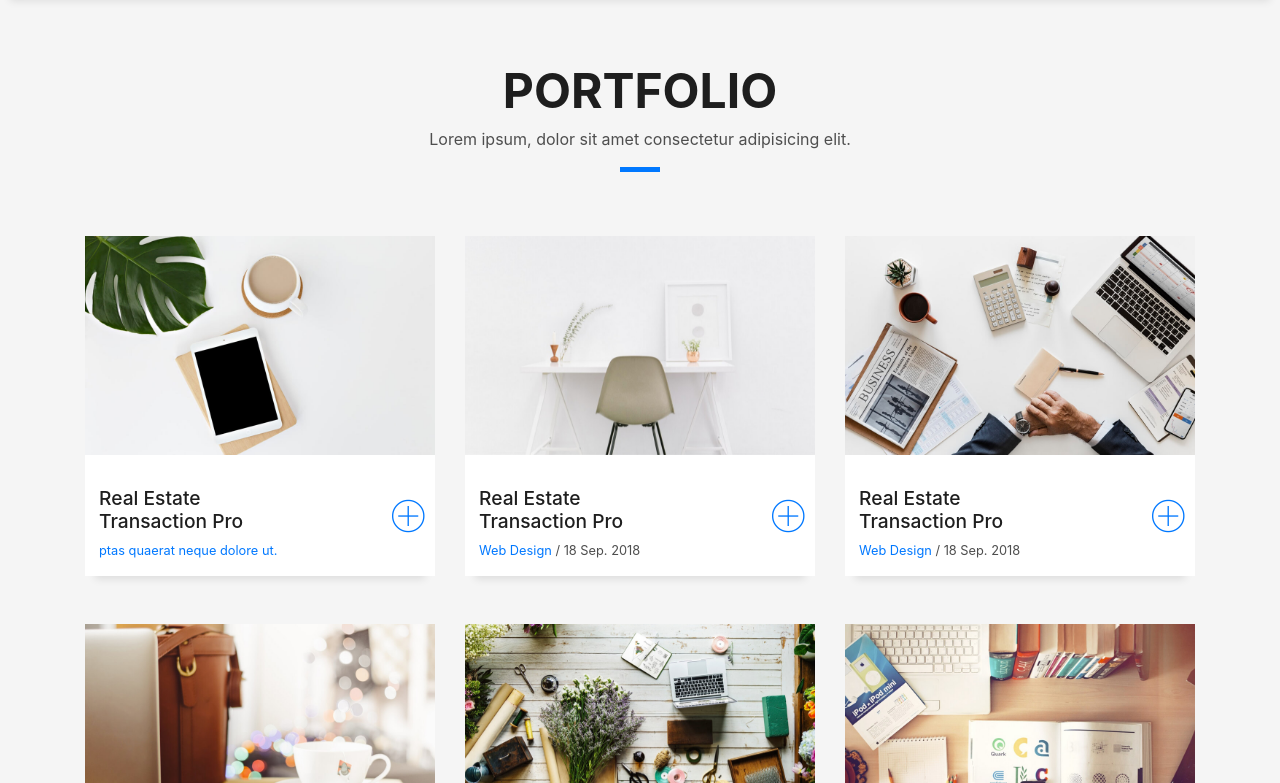
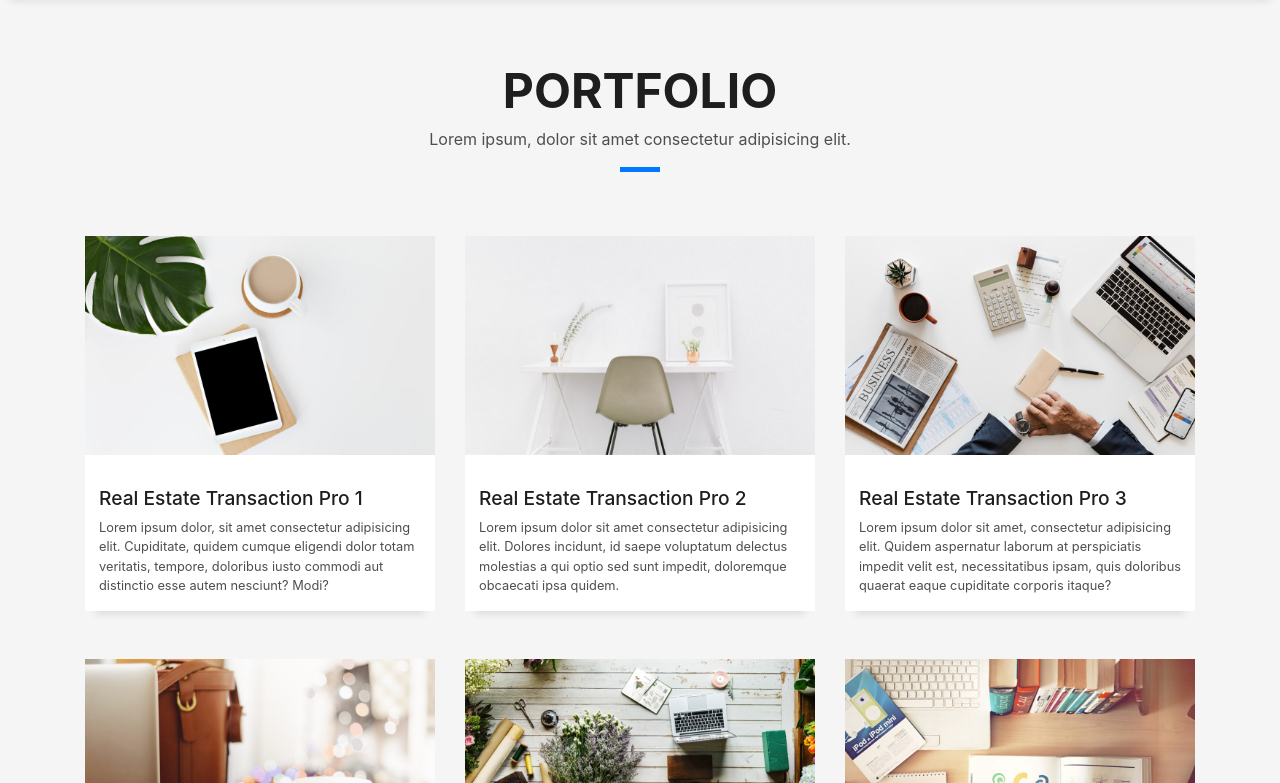
Before and after one commit to ItsReallyLucifer/PortfolioMain, a plain HTML site: page devfolio-master/index.html in a window 1280 px wide. Shown: the part 2017-2800 px from the top of the page. Drawn offline with Linux system fonts and the light colour scheme; files whose address does not match are found by name.

Commit message:
updated portfolio section

```diff
--- a/devfolio-master/index.html
+++ b/devfolio-master/index.html
@@ -446,147 +446,147 @@
       </div>
       <div class="row">
         <div class="col-md-4">
-          <div class="work-box">
-            <a href="img/work-1.jpg" data-lightbox="gallery-mf">
+          <div class="work-box portfolioText">
+            <!-- <a href="img/work-1.jpg" data-lightbox="gallery-mf"> -->
               <div class="work-img">
                 <img src="img/work-1.jpg" alt="" class="img-fluid">
               </div>
               <div class="work-content">
                 <div class="row">
-                  <div class="col-sm-8">
-                    <h2 class="w-title">Real Estate Transaction Pro </h2>
+                  <div class="col-sm">
+                    <h2 class="w-title">Real Estate Transaction Pro 1</h2>
                     <div class="w-more">
-                      <span class="w-ctegory">ptas quaerat neque dolore ut.</span>
+                      <span>Lorem ipsum dolor, sit amet consectetur adipisicing elit. Cupiditate, quidem cumque eligendi dolor totam veritatis, tempore, doloribus iusto commodi aut distinctio esse autem nesciunt? Modi?</span>
                     </div>
                   </div>
-                  <div class="col-sm-4">
+                  <!-- <div class="col-sm-4">
                     <div class="w-like">
                       <span class="ion-ios-plus-outline"></span>
                     </div>
-                  </div>
+                  </div> -->
                 </div>
               </div>
-            </a>
+
           </div>
         </div>
         <div class="col-md-4">
           <div class="work-box">
-            <a href="img/work-2.jpg" data-lightbox="gallery-mf">
+            <!-- <a href="img/work-2.jpg" data-lightbox="gallery-mf"> -->
               <div class="work-img">
                 <img src="img/work-2.jpg" alt="" class="img-fluid">
               </div>
               <div class="work-content">
                 <div class="row">
-                  <div class="col-sm-8">
-                    <h2 class="w-title">Real Estate Transaction Pro</h2>
+                  <div class="col-sm">
+                    <h2 class="w-title">Real Estate Transaction Pro 2</h2>
                     <div class="w-more">
-                      <span class="w-ctegory">Web Design</span> / <span class="w-date">18 Sep. 2018</span>
+                      <span>Lorem ipsum dolor sit amet consectetur adipisicing elit. Dolores incidunt, id saepe voluptatum delectus molestias a qui optio sed sunt impedit, doloremque obcaecati ipsa quidem.</span>
                     </div>
                   </div>
-                  <div class="col-sm-4">
+                  <!-- <div class="col-sm-4">
                     <div class="w-like">
                       <span class="ion-ios-plus-outline"></span>
                     </div>
-                  </div>
+                  </div> -->
                 </div>
               </div>
-            </a>
+
           </div>
         </div>
         <div class="col-md-4">
           <div class="work-box">
-            <a href="img/work-3.jpg" data-lightbox="gallery-mf">
+            <!-- <a href="img/work-3.jpg" data-lightbox="gallery-mf"> -->
               <div class="work-img">
                 <img src="img/work-3.jpg" alt="" class="img-fluid">
               </div>
               <div class="work-content">
                 <div class="row">
-                  <div class="col-sm-8">
-                    <h2 class="w-title">Real Estate Transaction Pro</h2>
+                  <div class="col-sm">
+                    <h2 class="w-title">Real Estate Transaction Pro 3</h2>
                     <div class="w-more">
-                      <span class="w-ctegory">Web Design</span> / <span class="w-date">18 Sep. 2018</span>
+                      <span>Lorem ipsum dolor sit amet, consectetur adipisicing elit. Quidem aspernatur laborum at perspiciatis impedit velit est, necessitatibus ipsam, quis doloribus quaerat eaque cupiditate corporis itaque?</span>
                     </div>
                   </div>
-                  <div class="col-sm-4">
+                  <!-- <div class="col-sm-4">
                     <div class="w-like">
                       <span class="ion-ios-plus-outline"></span>
                     </div>
-                  </div>
+                  </div> -->
                 </div>
               </div>
-            </a>
+
           </div>
         </div>
         <div class="col-md-4">
           <div class="work-box">
-            <a href="img/work-4.jpg" data-lightbox="gallery-mf">
+            <!-- <a href="img/work-4.jpg" data-lightbox="gallery-mf"> -->
               <div class="work-img">
                 <img src="img/work-4.jpg" alt="" class="img-fluid">
               </div>
               <div class="work-content">
                 <div class="row">
-                  <div class="col-sm-8">
-                    <h2 class="w-title">Real Estate Transaction Pro</h2>
+                  <div class="col-sm">
+                    <h2 class="w-title">Real Estate Transaction Pro 4</h2>
                     <div class="w-more">
-                      <span class="w-ctegory">Web Design</span> / <span class="w-date">18 Sep. 2018</span>
+                      <span>Lorem ipsum dolor sit amet consectetur adipisicing elit. Odio ad, deleniti at eaque, debitis, quasi quod tempore necessitatibus soluta optio velit inventore cum ut architecto?</span>
                     </div>
                   </div>
-                  <div class="col-sm-4">
+                  <!-- <div class="col-sm-4">
                     <div class="w-like">
                       <span class="ion-ios-plus-outline"></span>
                     </div>
-                  </div>
+                  </div> -->
                 </div>
               </div>
-            </a>
+
           </div>
         </div>
         <div class="col-md-4">
           <div class="work-box">
-            <a href="img/work-5.jpg" data-lightbox="gallery-mf">
+            <!-- <a href="img/work-5.jpg" data-lightbox="gallery-mf"> -->
               <div class="work-img">
                 <img src="img/work-5.jpg" alt="" class="img-fluid">
               </div>
               <div class="work-content">
                 <div class="row">
-                  <div class="col-sm-8">
-                    <h2 class="w-title">Real Estate Transaction Pro</h2>
+                  <div class="col-sm">
+                    <h2 class="w-title">Real Estate Transaction Pro 5</h2>
                     <div class="w-more">
-                      <span class="w-ctegory">Web Design</span> / <span class="w-date">18 Sep. 2018</span>
+                      <span>Lorem ipsum dolor sit amet consectetur adipisicing elit. Minus, autem illo tempora itaque explicabo dolore dicta, suscipit illum repellendus corrupti, maiores odio? A, dignissimos voluptatibus?</span>
                     </div>
                   </div>
-                  <div class="col-sm-4">
+                  <!-- <div class="col-sm-4">
                     <div class="w-like">
                       <span class="ion-ios-plus-outline"></span>
                     </div>
-                  </div>
+                  </div> -->
                 </div>
               </div>
-            </a>
+
           </div>
         </div>
         <div class="col-md-4">
           <div class="work-box">
-            <a href="img/work-6.jpg" data-lightbox="gallery-mf">
+            <!-- <a href="img/work-6.jpg" data-lightbox="gallery-mf"> -->
               <div class="work-img">
                 <img src="img/work-6.jpg" alt="" class="img-fluid">
               </div>
               <div class="work-content">
                 <div class="row">
-                  <div class="col-sm-8">
-                    <h2 class="w-title">Real Estate Transaction Pro</h2>
+                  <div class="col-sm">
+                    <h2 class="w-title">Real Estate Transaction Pro 6</h2>
                     <div class="w-more">
-                      <span class="w-ctegory">Web Design</span> / <span class="w-date">18 Sep. 2017</span>
+                      <span>Lorem ipsum dolor sit amet consectetur adipisicing elit. A modi quis, accusantium similique maiores corporis, sapiente quas eveniet laudantium, corrupti iusto nihil esse dolorem? Nihil?</span>
                     </div>
                   </div>
-                  <div class="col-sm-4">
+                  <!-- <div class="col-sm-4">
                     <div class="w-like">
                       <span class="ion-ios-plus-outline"></span>
                     </div>
-                  </div>
+                  </div> -->
                 </div>
               </div>
-            </a>
+
           </div>
         </div>
 
```
Also changed, not shown: devfolio-master/css/style.css (line endings or trailing spaces), devfolio-master/lib/bootstrap/css/bootstrap.css.
